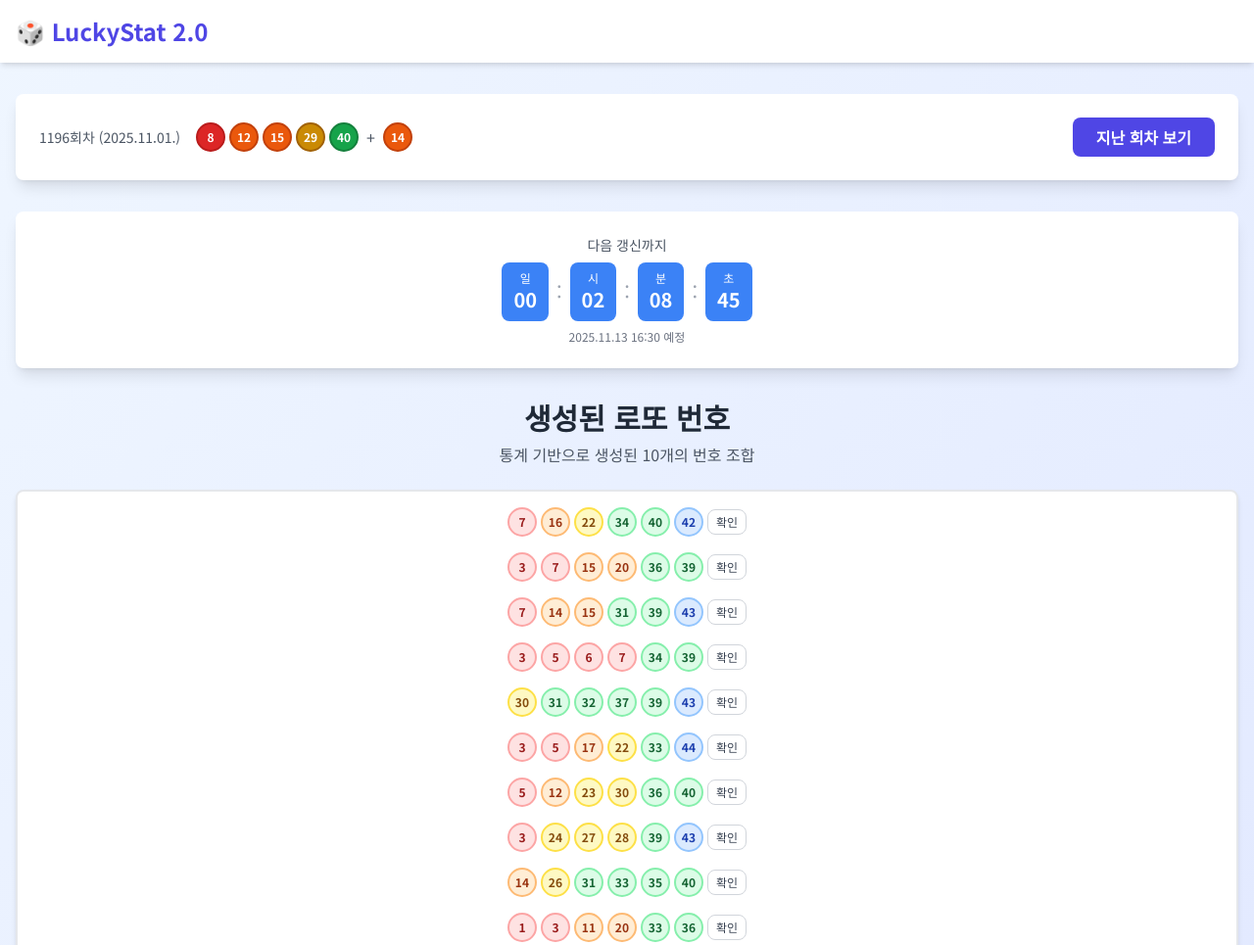
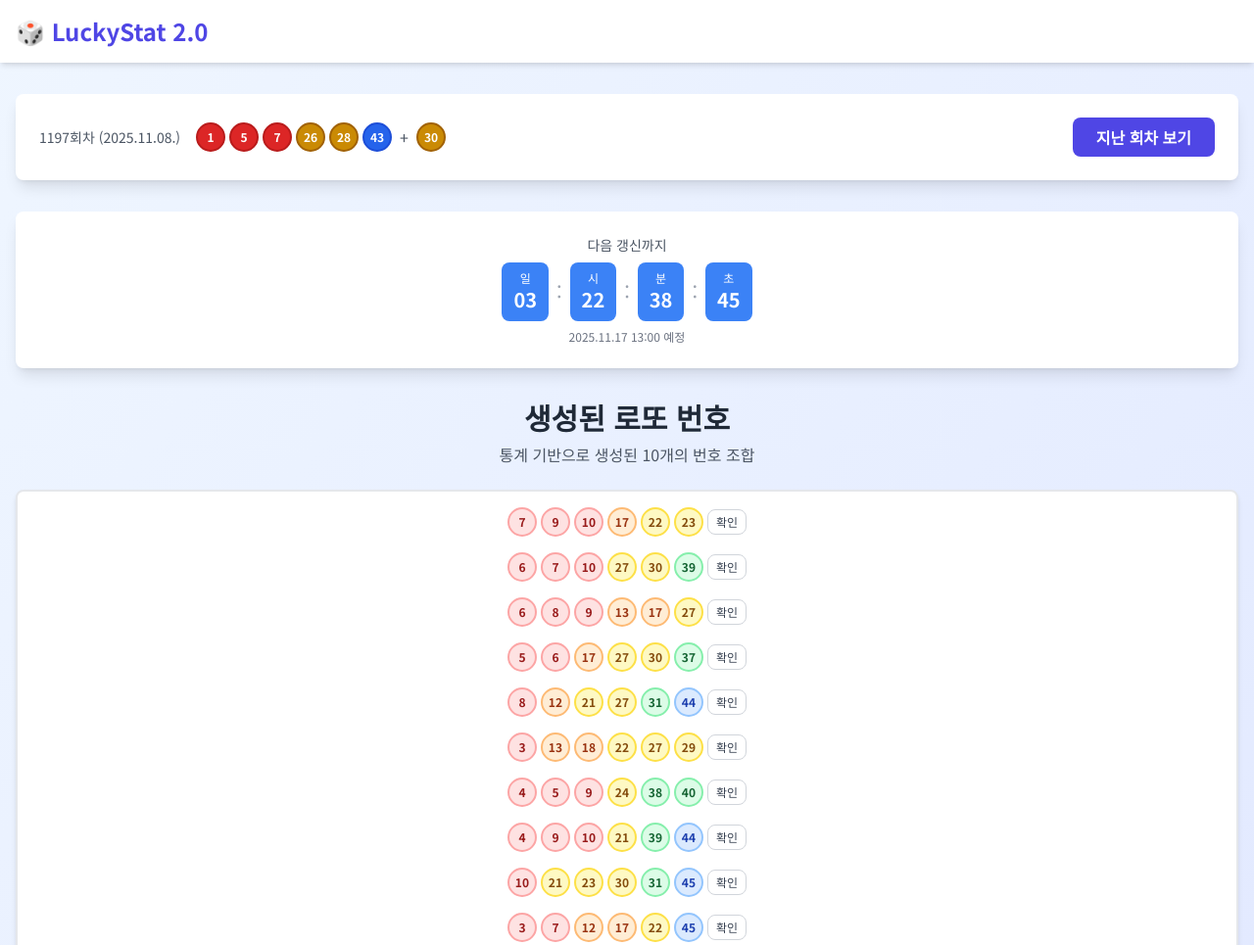
Before and after one commit to joosubong/llotto3, a plain HTML site: page index.html in a window 1280 px wide. Shown: the top 965 px of the page at 98% size. Drawn offline with nearby package versions, Linux system fonts and the light colour scheme.

Commit message:
Add files via upload

```diff
--- a/index.html
+++ b/index.html
@@ -86,6 +86,11 @@
                         <label for="exclude_bottom_check" class="flex-1 font-medium text-gray-700 cursor-pointer">통계 하위 15개 제외</label>
                         <input type="number" id="exclude_bottom_count" value="1" min="1" max="50" class="w-16 px-2 py-1 border border-gray-300 rounded text-center text-sm">
                     </div>
+                    <div class="flex items-center gap-3 p-4 border-2 border-gray-200 rounded-lg hover:bg-gray-50 transition-colors">
+                        <input type="checkbox" value="exclude_missing" id="exclude_missing_check" class="w-5 h-5 text-indigo-600" checked>
+                        <label for="exclude_missing_check" class="flex-1 font-medium text-gray-700 cursor-pointer">미출현번호 제외</label>
+                        <input type="number" id="exclude_missing_count" value="1" min="1" max="50" class="w-16 px-2 py-1 border border-gray-300 rounded text-center text-sm">
+                    </div>
                 </div>
                 <div class="text-center flex gap-4 justify-center">
                     <button
@@ -136,16 +141,16 @@
 
             // 고정된 로또 번호 조합 (10개)
             const fixedLottoNumbers = [
-                { numbers: [7, 16, 22, 34, 40, 42] },
-                { numbers: [3, 7, 15, 20, 36, 39] },
-                { numbers: [7, 14, 15, 31, 39, 43] },
-                { numbers: [3, 5, 6, 7, 34, 39] },
-                { numbers: [30, 31, 32, 37, 39, 43] },
-                { numbers: [3, 5, 17, 22, 33, 44] },
-                { numbers: [5, 12, 23, 30, 36, 40] },
-                { numbers: [3, 24, 27, 28, 39, 43] },
-                { numbers: [14, 26, 31, 33, 35, 40] },
-                { numbers: [1, 3, 11, 20, 33, 36] }
+                { numbers: [7, 9, 10, 17, 22, 23] },
+                { numbers: [6, 7, 10, 27, 30, 39] },
+                { numbers: [6, 8, 9, 13, 17, 27] },
+                { numbers: [5, 6, 17, 27, 30, 37] },
+                { numbers: [8, 12, 21, 27, 31, 44] },
+                { numbers: [3, 13, 18, 22, 27, 29] },
+                { numbers: [4, 5, 9, 24, 38, 40] },
+                { numbers: [4, 9, 10, 21, 39, 44] },
+                { numbers: [10, 21, 23, 30, 31, 45] },
+                { numbers: [3, 7, 12, 17, 22, 45] }
             ];
 
             // 고정된 번호 표시
@@ -162,65 +167,81 @@
 
         // 번호별 통계 데이터 (1~1195회차 기준)
         const numberStatsData = [
+            { number: 1, percent: 96, count: 195 },
+            { number: 2, percent: 90, count: 184 },
+            { number: 3, percent: 97, count: 198 },
+            { number: 4, percent: 94, count: 192 },
+            { number: 5, percent: 86, count: 175 },
+            { number: 6, percent: 96, count: 195 },
+            { number: 7, percent: 96, count: 196 },
+            { number: 8, percent: 87, count: 177 },
+            { number: 9, percent: 76, count: 156 },
+            { number: 10, percent: 90, count: 184 },
+            { number: 11, percent: 92, count: 188 },
+            { number: 12, percent: 100, count: 203 },
+            { number: 13, percent: 99, count: 201 },
+            { number: 14, percent: 94, count: 191 },
+            { number: 15, percent: 92, count: 187 },
+            { number: 16, percent: 93, count: 190 },
+            { number: 17, percent: 98, count: 199 },
+            { number: 18, percent: 93, count: 190 },
+            { number: 19, percent: 92, count: 187 },
+            { number: 20, percent: 95, count: 194 },
+            { number: 21, percent: 92, count: 187 },
+            { number: 22, percent: 78, count: 160 },
+            { number: 23, percent: 80, count: 164 },
+            { number: 24, percent: 94, count: 191 },
+            { number: 25, percent: 82, count: 167 },
+            { number: 26, percent: 94, count: 192 },
+            { number: 27, percent: 99, count: 202 },
+            { number: 28, percent: 86, count: 175 },
+            { number: 29, percent: 82, count: 168 },
+            { number: 30, percent: 90, count: 183 },
+            { number: 31, percent: 93, count: 190 },
+            { number: 32, percent: 85, count: 173 },
+            { number: 33, percent: 99, count: 201 },
             { number: 34, percent: 100, count: 204 },
-            { number: 27, percent: 99, count: 202 },
-            { number: 12, percent: 99, count: 202 },
-            { number: 33, percent: 99, count: 201 },
-            { number: 13, percent: 99, count: 201 },
-            { number: 17, percent: 98, count: 199 },
-            { number: 3, percent: 97, count: 198 },
-            { number: 43, percent: 96, count: 196 },
-            { number: 7, percent: 96, count: 195 },
-            { number: 6, percent: 96, count: 195 },
-            { number: 1, percent: 95, count: 194 },
+            { number: 35, percent: 92, count: 187 },
+            { number: 36, percent: 90, count: 183 },
             { number: 37, percent: 95, count: 194 },
-            { number: 20, percent: 95, count: 194 },
             { number: 38, percent: 95, count: 193 },
-            { number: 4, percent: 94, count: 192 },
-            { number: 24, percent: 94, count: 191 },
-            { number: 40, percent: 94, count: 191 },
-            { number: 26, percent: 94, count: 191 },
-            { number: 16, percent: 93, count: 190 },
-            { number: 31, percent: 93, count: 190 },
-            { number: 14, percent: 93, count: 190 },
-            { number: 18, percent: 93, count: 190 },
-            { number: 11, percent: 92, count: 188 },
-            { number: 45, percent: 92, count: 188 },
-            { number: 35, percent: 92, count: 187 },
-            { number: 19, percent: 92, count: 187 },
-            { number: 21, percent: 92, count: 187 },
             { number: 39, percent: 91, count: 186 },
-            { number: 15, percent: 91, count: 186 },
-            { number: 2, percent: 90, count: 184 },
-            { number: 10, percent: 90, count: 184 },
-            { number: 36, percent: 90, count: 183 },
+            { number: 40, percent: 94, count: 192 },
+            { number: 41, percent: 79, count: 161 },
+            { number: 42, percent: 86, count: 176 },
+            { number: 43, percent: 97, count: 197 },
             { number: 44, percent: 89, count: 182 },
-            { number: 30, percent: 89, count: 182 },
-            { number: 42, percent: 86, count: 176 },
-            { number: 8, percent: 86, count: 176 },
-            { number: 5, percent: 85, count: 174 },
-            { number: 28, percent: 85, count: 174 },
-            { number: 32, percent: 85, count: 173 },
-            { number: 29, percent: 82, count: 167 },
-            { number: 25, percent: 82, count: 167 },
-            { number: 23, percent: 80, count: 164 },
-            { number: 41, percent: 79, count: 161 },
-            { number: 22, percent: 78, count: 160 },
-            { number: 9, percent: 76, count: 156 }
+            { number: 45, percent: 93, count: 189 }
         ];
 
         // 구간별 출현 횟수 데이터 (1~1195회차 기준)
         const rangeStatsData = [
-            { range: '1-5', percent: 92, count: 12 },
-            { range: '6-10', percent: 85, count: 11 },
-            { range: '11-15', percent: 100, count: 13 },
-            { range: '16-20', percent: 100, count: 13 },
-            { range: '21-25', percent: 100, count: 13 },
-            { range: '26-30', percent: 100, count: 13 },
-            { range: '31-35', percent: 92, count: 12 },
-            { range: '36-40', percent: 100, count: 13 },
-            { range: '41-45', percent: 38, count: 5 }
+            { range: '1-5', percent: 87, count: 13 },
+            { range: '6-10', percent: 73, count: 11 },
+            { range: '11-15', percent: 93, count: 14 },
+            { range: '16-20', percent: 80, count: 12 },
+            { range: '21-25', percent: 67, count: 10 },
+            { range: '26-30', percent: 100, count: 15 },
+            { range: '31-35', percent: 67, count: 10 },
+            { range: '36-40', percent: 93, count: 14 },
+            { range: '41-45', percent: 40, count: 6 }
         ];
+
+        // 기간별 미출현번호 데이터
+        const missingNumbersData = [
+            { range: '11-20', numbers: [18] },
+            { range: '21-30', numbers: [21] },
+            { range: '41-45', numbers: [44] }
+        ];
+
+        // 미출현번호 추출 함수
+        function getMissingNumbers() {
+            const missingNumbers = [];
+            missingNumbersData.forEach(item => {
+                missingNumbers.push(...item.numbers);
+            });
+            return missingNumbers;
+        }
 
         // 통계 데이터를 numberStats 형식으로 변환 (구간별 통계 포함)
         function convertStatsToNumberStats(statsData, rangeStats) {
@@ -302,6 +323,11 @@
                             const bottomNumbers = numberGenerator.getBottomNumbers(numberStats, 15);
                             numbers = numberGenerator.generateWeightedNumbers(6, numberStats, bottomNumbers);
                             break;
+                        case 'exclude_missing':
+                            // 미출현번호 제외 통계기반
+                            const missingNumbers = getMissingNumbers();
+                            numbers = numberGenerator.generateWeightedNumbers(6, numberStats, missingNumbers);
+                            break;
                     }
 
                     const numbersContainer = document.createElement('div');
--- a/js/generate.js
+++ b/js/generate.js
@@ -14,55 +14,55 @@ class NumberGenerator {
         return kst;
     }
 
-    // 현재 주차 기반 시드 생성 (목요일 16시 30분 한국 시간 기준)
+    // 현재 주차 기반 시드 생성 (월요일 13시 한국 시간 기준)
     getCurrentSeed() {
         const kst = this.getKSTDate();
-        const dayOfWeek = kst.getDay(); // 0(일) ~ 6(토), 목요일은 4
-        const updateHour = 16; // 오후 4시
-        const updateMinutes = 30; // 30분
-        const updateDay = 4; // 목요일
+        const dayOfWeek = kst.getDay(); // 0(일) ~ 6(토), 월요일은 1
+        const updateHour = 13; // 오후 1시
+        const updateMinutes = 0; // 0분
+        const updateDay = 1; // 월요일
 
-        // 마지막 목요일 16시 30분(한국 시간) 찾기
-        // 목요일 16시 30분 이전이면 이전 주차, 16시 30분 이후면 현재 주차
-        let daysUntilLastThursday = 0;
+        // 마지막 월요일 13시(한국 시간) 찾기
+        // 월요일 13시 이전이면 이전 주차, 13시 이후면 현재 주차
+        let daysUntilLastMonday = 0;
 
         if (dayOfWeek === updateDay) {
-            // 오늘이 목요일
+            // 오늘이 월요일
             if (kst.getHours() < updateHour || (kst.getHours() === updateHour && kst.getMinutes() < updateMinutes)) {
-                // 16시 30분 이전이면 이전 주 목요일
-                daysUntilLastThursday = 7;
+                // 13시 이전이면 이전 주 월요일
+                daysUntilLastMonday = 7;
             } else {
-                // 16시 30분 이후면 현재 주차
-                daysUntilLastThursday = 0;
+                // 13시 이후면 현재 주차
+                daysUntilLastMonday = 0;
             }
         } else {
-            // 오늘이 목요일이 아님
-            // 목요일까지의 거리 계산
+            // 오늘이 월요일이 아님
+            // 월요일까지의 거리 계산
             if (dayOfWeek < updateDay) {
-                // 일요일(0) ~ 수요일(3)
-                daysUntilLastThursday = dayOfWeek + (7 - updateDay);
+                // 일요일(0)
+                daysUntilLastMonday = dayOfWeek + (7 - updateDay);
             } else {
-                // 금요일(5) ~ 토요일(6)
-                daysUntilLastThursday = dayOfWeek - updateDay;
+                // 화요일(2) ~ 토요일(6)
+                daysUntilLastMonday = dayOfWeek - updateDay;
             }
         }
 
-        const lastThursday = new Date(kst);
-        lastThursday.setDate(kst.getDate() - daysUntilLastThursday);
-        lastThursday.setHours(updateHour, updateMinutes, 0, 0); // 목요일 16시 30분 00초
+        const lastMonday = new Date(kst);
+        lastMonday.setDate(kst.getDate() - daysUntilLastMonday);
+        lastMonday.setHours(updateHour, updateMinutes, 0, 0); // 월요일 13시 00초
 
-        // 1970-01-01 16:30 (한국 시간 기준)을 기준으로 주차 수 계산
-        // 한국 시간은 UTC+9이므로, UTC 1970-01-01 07:30가 한국 시간 1970-01-01 16:30
-        const base = new Date(1970, 0, 1, 7, 30, 0); // UTC 1970-01-01 07:30 = KST 1970-01-01 16:30
+        // 1970-01-01 13:00 (한국 시간 기준)을 기준으로 주차 수 계산
+        // 한국 시간은 UTC+9이므로, UTC 1970-01-01 04:00가 한국 시간 1970-01-01 13:00
+        const base = new Date(1970, 0, 1, 4, 0, 0); // UTC 1970-01-01 04:00 = KST 1970-01-01 13:00
 
-        // lastThursday는 이미 KST이므로 UTC로 변환 필요
-        const lastThursdayUTC = new Date(lastThursday.getTime() - (9 * 60 * 60 * 1000));
+        // lastMonday는 이미 KST이므로 UTC로 변환 필요
+        const lastMondayUTC = new Date(lastMonday.getTime() - (9 * 60 * 60 * 1000));
 
-        const diffMs = lastThursdayUTC.getTime() - base.getTime();
+        const diffMs = lastMondayUTC.getTime() - base.getTime();
         const weekNumber = Math.floor(diffMs / (1000 * 60 * 60 * 24 * 7));
 
         // 시드 생성: "LuckyStat" + 연도 + 주차를 숫자로 변환
-        const seedString = `LuckyStat${lastThursday.getFullYear()}_week${weekNumber}`;
+        const seedString = `LuckyStat${lastMonday.getFullYear()}_week${weekNumber}`;
         const numericSeed = this.stringToSeed(seedString);
 
         return numericSeed;
@@ -80,55 +80,55 @@ class NumberGenerator {
         return Math.abs(hash) % 2147483647;
     }
 
-    // 현재 주차 번호 반환 (목요일 16시 30분 한국 시간 기준)
+    // 현재 주차 번호 반환 (월요일 13시 한국 시간 기준)
     getCurrentWeekNumber() {
         const kst = this.getKSTDate();
-        const dayOfWeek = kst.getDay(); // 0(일) ~ 6(토), 목요일은 4
-        const updateHour = 16; // 오후 4시
-        const updateMinutes = 30; // 30분
-        const updateDay = 4; // 목요일
+        const dayOfWeek = kst.getDay(); // 0(일) ~ 6(토), 월요일은 1
+        const updateHour = 13; // 오후 1시
+        const updateMinutes = 0; // 0분
+        const updateDay = 1; // 월요일
 
-        // 마지막 목요일 16시 30분(한국 시간) 찾기
-        let daysUntilLastThursday = 0;
+        // 마지막 월요일 13시(한국 시간) 찾기
+        let daysUntilLastMonday = 0;
 
         if (dayOfWeek === updateDay) {
-            // 오늘이 목요일
+            // 오늘이 월요일
             if (kst.getHours() < updateHour || (kst.getHours() === updateHour && kst.getMinutes() < updateMinutes)) {
-                // 16시 30분 이전이면 이전 주 목요일
-                daysUntilLastThursday = 7;
+                // 13시 이전이면 이전 주 월요일
+                daysUntilLastMonday = 7;
             } else {
-                // 16시 30분 이후면 현재 주차
-                daysUntilLastThursday = 0;
+                // 13시 이후면 현재 주차
+                daysUntilLastMonday = 0;
             }
         } else {
-            // 오늘이 목요일이 아님
+            // 오늘이 월요일이 아님
             if (dayOfWeek < updateDay) {
-                // 일요일(0) ~ 수요일(3)
-                daysUntilLastThursday = dayOfWeek + (7 - updateDay);
+                // 일요일(0)
+                daysUntilLastMonday = dayOfWeek + (7 - updateDay);
             } else {
-                // 금요일(5) ~ 토요일(6)
-                daysUntilLastThursday = dayOfWeek - updateDay;
+                // 화요일(2) ~ 토요일(6)
+                daysUntilLastMonday = dayOfWeek - updateDay;
             }
         }
 
-        const lastThursday = new Date(kst);
-        lastThursday.setDate(kst.getDate() - daysUntilLastThursday);
-        lastThursday.setHours(updateHour, updateMinutes, 0, 0); // 목요일 16시 30분 00초
+        const lastMonday = new Date(kst);
+        lastMonday.setDate(kst.getDate() - daysUntilLastMonday);
+        lastMonday.setHours(updateHour, updateMinutes, 0, 0); // 월요일 13시 00초
 
-        // 1970-01-01 16:30 (한국 시간 기준)을 기준으로 주차 수 계산
-        // 한국 시간은 UTC+9이므로, UTC 1970-01-01 07:30가 한국 시간 1970-01-01 16:30
-        const base = new Date(1970, 0, 1, 7, 30, 0); // UTC 1970-01-01 07:30 = KST 1970-01-01 16:30
+        // 1970-01-01 13:00 (한국 시간 기준)을 기준으로 주차 수 계산
+        // 한국 시간은 UTC+9이므로, UTC 1970-01-01 04:00가 한국 시간 1970-01-01 13:00
+        const base = new Date(1970, 0, 1, 4, 0, 0); // UTC 1970-01-01 04:00 = KST 1970-01-01 13:00
 
-        // lastThursday는 이미 KST이므로 UTC로 변환 필요
-        const lastThursdayUTC = new Date(lastThursday.getTime() - (9 * 60 * 60 * 1000));
+        // lastMonday는 이미 KST이므로 UTC로 변환 필요
+        const lastMondayUTC = new Date(lastMonday.getTime() - (9 * 60 * 60 * 1000));
 
-        const diffMs = lastThursdayUTC.getTime() - base.getTime();
+        const diffMs = lastMondayUTC.getTime() - base.getTime();
         const weekNumber = Math.floor(diffMs / (1000 * 60 * 60 * 24 * 7));
 
         return {
             weekNumber: weekNumber,
-            year: lastThursday.getFullYear(),
-            thursday: lastThursday.toISOString()
+            year: lastMonday.getFullYear(),
+            monday: lastMonday.toISOString()
         };
     }
 
--- a/js/schedule.js
+++ b/js/schedule.js
@@ -7,28 +7,28 @@ class ScheduleManager {
         this.countdownInterval = null;
     }
 
-    // 다음 목요일 오후 4시 30분 계산
+    // 다음 월요일 오후 1시 계산
     getNextUpdateTime() {
         const now = new Date();
-        const dayOfWeek = now.getDay(); // 0(일) ~ 6(토), 목요일은 4
-        const updateHour = 16; // 오후 4시
-        const updateMinutes = 30; // 30분
+        const dayOfWeek = now.getDay(); // 0(일) ~ 6(토), 월요일은 1
+        const updateHour = 13; // 오후 1시
+        const updateMinutes = 0; // 0분
 
-        // 목요일까지 남은 일수 계산
-        let daysUntilThursday = (4 - dayOfWeek + 7) % 7;
+        // 월요일까지 남은 일수 계산
+        let daysUntilMonday = (1 - dayOfWeek + 7) % 7;
 
-        // 오늘이 목요일이고 오후 4시 30분 이전이면 오늘, 아니면 다음 목요일
-        if (dayOfWeek === 4 && (now.getHours() < updateHour || (now.getHours() === updateHour && now.getMinutes() < updateMinutes))) {
-            daysUntilThursday = 0;
-        } else if (daysUntilThursday === 0) {
-            daysUntilThursday = 7; // 다음 주 목요일
+        // 오늘이 월요일이고 오후 1시 이전이면 오늘, 아니면 다음 월요일
+        if (dayOfWeek === 1 && (now.getHours() < updateHour || (now.getHours() === updateHour && now.getMinutes() < updateMinutes))) {
+            daysUntilMonday = 0;
+        } else if (daysUntilMonday === 0) {
+            daysUntilMonday = 7; // 다음 주 월요일
         }
 
-        const nextThursday = new Date(now);
-        nextThursday.setDate(now.getDate() + daysUntilThursday);
-        nextThursday.setHours(updateHour, updateMinutes, 0, 0); // 오후 4시 30분 00초
+        const nextMonday = new Date(now);
+        nextMonday.setDate(now.getDate() + daysUntilMonday);
+        nextMonday.setHours(updateHour, updateMinutes, 0, 0); // 오후 1시 00초
 
-        return nextThursday;
+        return nextMonday;
     }
 
     // 남은 시간 계산 (밀리초)
--- a/js/ui.js
+++ b/js/ui.js
@@ -99,10 +99,9 @@ class UIManager {
 
     // 등수 계산 함수
     calculateRank(numbers) {
-        // 1196회차 당첨번호 (6개 번호 + 보너스)
-        // 실제 로또 당첨번호: 8, 12, 15, 29, 40, ? (하나 빠진 것 같지만 일단 5개로 계산)
-        const winningNumbers = [8, 12, 15, 29, 40];
-        const bonusNumber = 14;
+        // 1197회차 당첨번호 (6개 번호 + 보너스)
+        const winningNumbers = [1, 5, 7, 26, 28, 43];
+        const bonusNumber = 30;
 
         // 맞춘 번호 개수 계산
         let matchCount = 0;
@@ -367,11 +366,11 @@ class UIManager {
         const container = document.getElementById(containerId);
         if (!container) return;
 
-        // 1196회차 (2025.11.01.) 8 12 15 29 40 +14
-        const winningNumbers = [8, 12, 15, 29, 40];
-        const bonusNumber = 14;
-        const round = 1196;
-        const date = '2025.11.01.';
+        // 1197회차 (2025.11.08.) 1 5 7 26 28 43 +30
+        const winningNumbers = [1, 5, 7, 26, 28, 43];
+        const bonusNumber = 30;
+        const round = 1197;
+        const date = '2025.11.08.';
 
         container.innerHTML = '';
 
@@ -405,12 +404,22 @@ class UIManager {
 
     // 지난 주 결과 모달 렌더링
     renderLastWeekModal() {
-        const lastWeekResults = this.dataManager.loadLastWeekResults();
+        // 고정된 로또 번호 조합 (10개) - 생성된 로또 번호와 동일
+        const fixedLottoNumbers = [
+            { numbers: [7, 16, 22, 34, 40, 42] },
+            { numbers: [3, 7, 15, 20, 36, 39] },
+            { numbers: [7, 14, 15, 31, 39, 43] },
+            { numbers: [3, 5, 6, 7, 34, 39] },
+            { numbers: [30, 31, 32, 37, 39, 43] },
+            { numbers: [3, 5, 17, 22, 33, 44] },
+            { numbers: [5, 12, 23, 30, 36, 40] },
+            { numbers: [3, 24, 27, 28, 39, 43] },
+            { numbers: [14, 26, 31, 33, 35, 40] },
+            { numbers: [1, 3, 11, 20, 33, 36] }
+        ];
 
-        if (!lastWeekResults || !lastWeekResults.results) {
-            alert('지난 주 결과가 없습니다.');
-            return;
-        }
+        // 고정된 번호를 지난 주 결과로 사용
+        const lastWeekResults = { results: fixedLottoNumbers };
 
         // 모달 생성
         const modal = document.createElement('div');
@@ -433,10 +442,10 @@ class UIManager {
         // 당첨번호 표시
         const winningNumbersContainer = modal.querySelector('#modalWinningNumbers');
         if (winningNumbersContainer) {
-            const winningNumbers = [8, 12, 15, 29, 40];
-            const bonusNumber = 14;
-            const round = 1196;
-            const date = '2025.11.01.';
+            const winningNumbers = [1, 5, 7, 26, 28, 43];
+            const bonusNumber = 30;
+            const round = 1197;
+            const date = '2025.11.08.';
 
             winningNumbersContainer.innerHTML = '';
 
@@ -472,13 +481,6 @@ class UIManager {
         if (resultsContainer) {
             resultsContainer.innerHTML = '';
 
-            if (!lastWeekResults.results || lastWeekResults.results.length === 0) {
-                resultsContainer.innerHTML = `
-                    <div class="text-center py-8 text-gray-500">
-                        <p>결과가 없습니다.</p>
-                    </div>
-                `;
-            } else {
             // 모든 번호 조합을 하나의 박스 안에 배치
             const innerContainer = document.createElement('div');
             innerContainer.className = 'flex flex-col gap-4';
@@ -501,7 +503,6 @@ class UIManager {
             });
 
             resultsContainer.appendChild(innerContainer);
-            }
         }
 
         // 닫기 버튼 이벤트
```
Also changed, not shown: 1 other file. Lines whose indentation alone changed are shown as unchanged.
